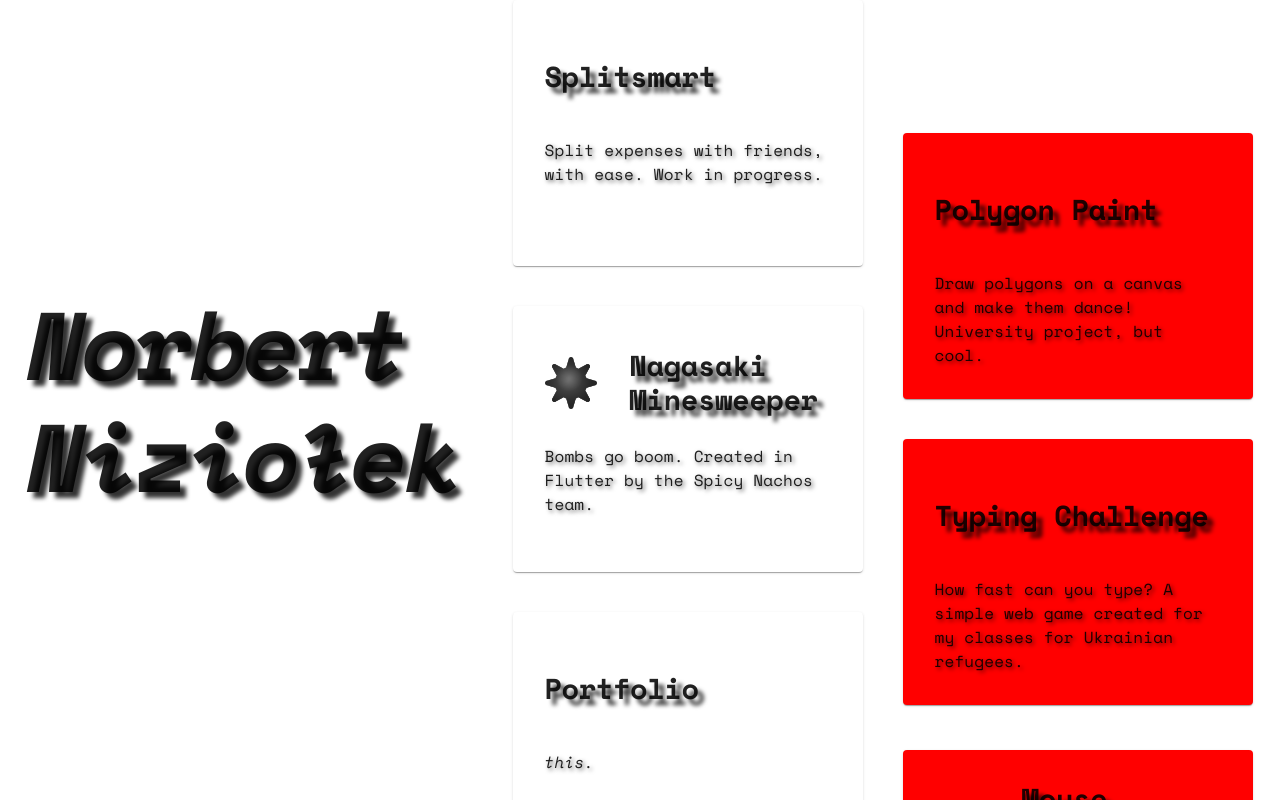
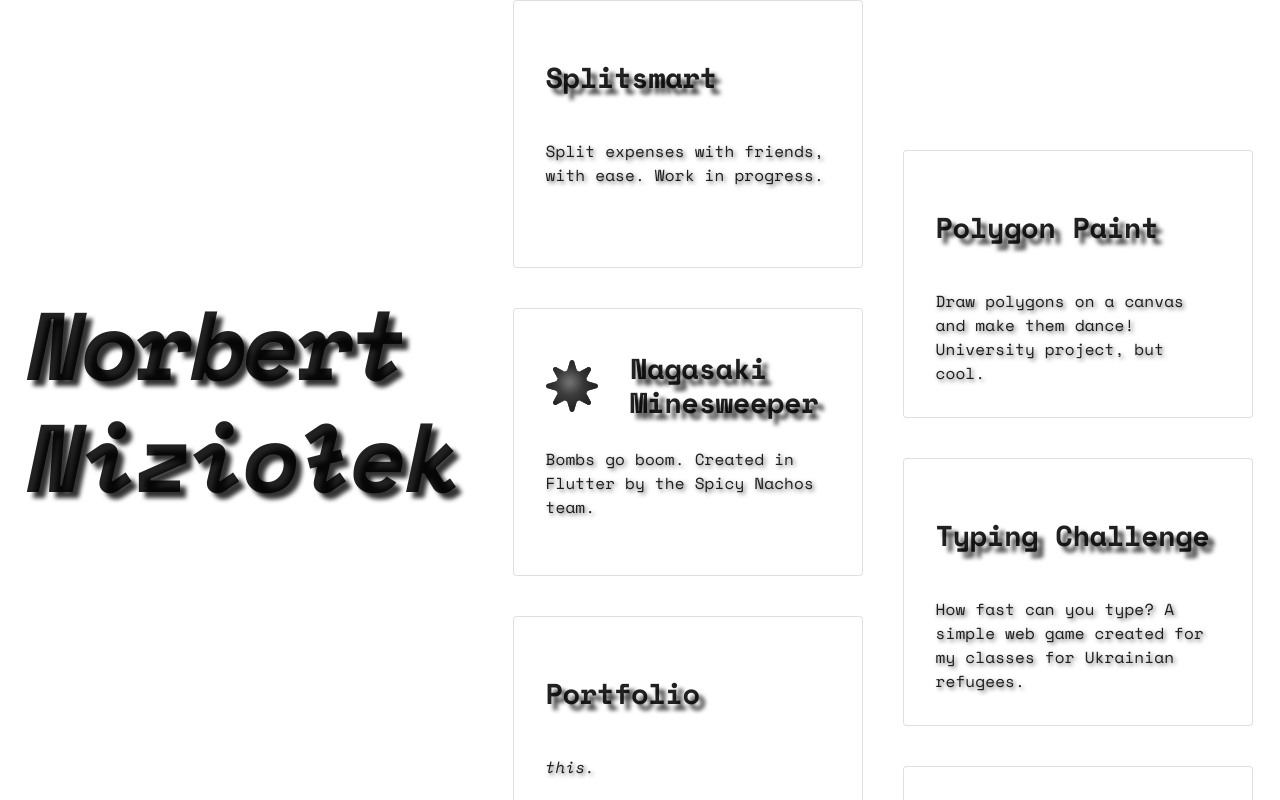
Before and after one commit to nizioleque/portfolio, a Next.js app: page / in a window 1280 px wide. Built offline with nearby package versions, Linux system fonts and the light colour scheme.

Commit message:
Fix card container scroll

```diff
--- a/pages/index.tsx
+++ b/pages/index.tsx
@@ -4,6 +4,7 @@ import Head from 'next/head';
 import ProjectsCards from '../src/components/indexCards/ProjectsCards';
 import ExtensionsCards from '../src/components/indexCards/ExtensionsCards';
 import AutoHotkeyCards from '../src/components/indexCards/AutoHotkeyCards';
+import CardContainer from '../src/components/CardContainer';
 
 const Home: NextPage = () => {
   return (
@@ -48,25 +49,11 @@ const Home: NextPage = () => {
             Niziołek
           </Typography>
         </Box>
-        <Box sx={{ overflowY: 'scroll', height: '100%' }}>
-          <Box
-            sx={{
-              display: 'grid',
-              justifyContent: 'center',
-              gridTemplateColumns: '350px 350px',
-              gap: 5,
-              '& > :nth-child(even)': {
-                backgroundColor: 'red',
-                position: 'relative',
-                top: '50%',
-              },
-            }}
-          >
-            <ProjectsCards />
-            <ExtensionsCards />
-            <AutoHotkeyCards />
-          </Box>
-        </Box>
+        <CardContainer>
+          <ProjectsCards />
+          <ExtensionsCards />
+          <AutoHotkeyCards />
+        </CardContainer>
       </Box>
     </>
   );
--- a/src/components/CardContainer.tsx
+++ b/src/components/CardContainer.tsx
@@ -1,45 +1,12 @@
 import { Box } from '@mui/material';
-import { ReactNode, useRef, useState } from 'react';
-import ArrowButton from './ArrowButton';
+import { ReactNode, useRef } from 'react';
 import CardContainerContext from '../contexts/CardContainerContext';
 
 interface CardContainerProps {
-  cards: ReactNode;
+  children: ReactNode;
 }
 
-function CardContainer({ cards }: CardContainerProps) {
-  const portalContainer = useRef<HTMLElement>();
-  const cardContainerRef = useRef<HTMLElement>();
-
-  const [cardScrollLeft, setCardScrollLeft] = useState<number>(0);
-  const scrollCardContainer = (
-    offset: number,
-    smooth: boolean = false
-  ): void => {
-    cardContainerRef.current?.scrollBy({
-      left: offset,
-      behavior: smooth ? 'smooth' : undefined,
-    });
-  };
-
-  const scrollCardContainerByChild = (offset: number): void => {
-    if (!cardContainerRef.current) return;
-    const childSize =
-      cardContainerRef.current.children[0]?.getBoundingClientRect().width + 16;
-    scrollCardContainer(offset * childSize, true);
-  };
-
-  const isCardContainerScrolledToEnd = (
-    direction: 'left' | 'right'
-  ): boolean => {
-    const container = cardContainerRef.current;
-    if (!container) return false;
-    if (direction === 'left') return container.scrollLeft === 0;
-    return (
-      container.scrollLeft === container.scrollWidth - container.offsetWidth
-    );
-  };
-
+function CardContainer({ children }: CardContainerProps) {
   const cardZIndex = useRef<number>(1);
   const getCardZIndex = (): number => {
     return cardZIndex.current++;
@@ -48,36 +15,32 @@ function CardContainer({ cards }: CardContainerProps) {
   return (
     <CardContainerContext.Provider
       value={{
-        portalContainer,
-        cardScrollLeft,
-        scrollCardContainer,
-        scrollCardContainerByChild,
-        isCardContainerScrolledToEnd,
         getCardZIndex,
       }}
     >
-      <Box className='card-container' position='relative'>
+      <Box
+        sx={{
+          overflowY: 'scroll',
+          height: '100%',
+          '&::-webkit-scrollbar': {
+            display: 'none',
+          },
+        }}
+      >
         <Box
-          ref={cardContainerRef}
-          onScroll={() => {
-            setCardScrollLeft(cardContainerRef.current?.scrollLeft ?? 0);
+          sx={{
+            display: 'grid',
+            justifyContent: 'center',
+            gridTemplateColumns: '350px 350px',
+            gap: 5,
+            '& > :nth-of-type(even)': {
+              position: 'relative',
+              top: 150,
+            },
           }}
-          sx={(theme) => ({
-            display: 'flex',
-            gap: 2,
-            overflowX: 'scroll',
-            py: 2,
-            px: theme.horizontalMargin,
-            '&::-webkit-scrollbar': {
-              display: 'none',
-            },
-          })}
         >
-          {cards}
+          {children}
         </Box>
-        <ArrowButton direction='left' />
-        <ArrowButton direction='right' />
-        <Box ref={portalContainer} />
       </Box>
     </CardContainerContext.Provider>
   );
--- a/src/components/ExpandableCard.tsx
+++ b/src/components/ExpandableCard.tsx
@@ -1,5 +1,5 @@
-import { Box, Card, Portal, SxProps } from '@mui/material';
-import { ReactNode, useContext, useEffect, useRef, useState } from 'react';
+import { Box, Card, CardProps, SxProps } from '@mui/material';
+import { ReactNode, useContext, useRef, useState } from 'react';
 import CardContainerContext from '../contexts/CardContainerContext';
 import { transitionTime, transitionTimingFunction } from '../theme';
 import AnimateHeight, { Height } from 'react-animate-height';
@@ -10,25 +10,14 @@ export interface ExpandableCardProps {
   contentExpanded: ReactNode;
 }
 
-function ExpandableCard({
-  width = 550,
-  content,
-  contentExpanded,
-}: ExpandableCardProps) {
-  const {
-    portalContainer,
-    cardScrollLeft,
-    scrollCardContainer,
-    getCardZIndex,
-  } = useContext(CardContainerContext);
+function ExpandableCard({ content, contentExpanded }: ExpandableCardProps) {
+  const { getCardZIndex } = useContext(CardContainerContext);
 
   const placeholderRef = useRef<HTMLDivElement>(null);
-  const expandedCardRef = useRef<HTMLDivElement>(null);
 
   const [isHovering, setIsHovering] = useState<boolean>(false);
   const [isMouseOver, setIsMouseOver] = useState<boolean>(false);
   const [isHiding, setIsHiding] = useState<boolean>(false);
-  const [_, setTouchStartX] = useState<number>(0);
 
   const mouseEnter = () => {
     if (!isMouseOver) {
@@ -55,35 +44,25 @@ function ExpandableCard({
   const [cardZIndex, setCardZIndex] = useState<number>(getCardZIndex());
   const updateCardZIndex = () => setCardZIndex(getCardZIndex());
 
+  const cardProps: CardProps = {
+    variant: 'outlined',
+  };
+
   const cardStyle: SxProps = {
     p: 4,
     pb: 0,
-    width,
     flexShrink: 0,
   };
 
-
-  useEffect(() => {
-    const handler = (event: WheelEvent) => {
-      hide();
-      event.preventDefault();
-      event.deltaX !== -0 && scrollCardContainer(event.deltaX);
-    };
-    const container = expandedCardRef.current;
-    if (!container) return;
-    container.addEventListener('wheel', handler, { passive: false });
-    return () => container.removeEventListener('wheel', handler);
-  }, [scrollCardContainer]);
-
   return (
-    <>
-      <Portal container={portalContainer.current}>
+    <Box sx={{ display: 'grid', position: 'relative' }}>
       <Box
         sx={{
-            position: 'absolute',
-            top: placeholderRef.current?.offsetTop,
-            left: placeholderRef.current?.offsetLeft,
+          gridColumn: 1,
+          gridRow: 1,
+
           height: placeholderRef.current?.offsetHeight,
+          width: placeholderRef.current?.offsetWidth,
           zIndex: cardZIndex,
 
           display: !isHovering ? 'none' : 'flex',
@@ -92,27 +71,16 @@ function ExpandableCard({
         }}
       >
         <Card
-            ref={expandedCardRef}
-            onTouchStart={(event) => {
-              setTouchStartX(event.changedTouches[0].screenX);
-            }}
           onTouchMove={(event) => {
+            // TODO hide all expanded cards on scroll
             mouseLeave();
-              setTouchStartX((previousX) => {
-                const currentX = event.changedTouches[0].screenX;
-                const deltaX = previousX - currentX;
-                scrollCardContainer(deltaX);
-                return currentX;
-              });
           }}
           onMouseEnter={mouseEnter}
           onMouseLeave={mouseLeave}
+          {...cardProps}
           sx={{
             ...cardStyle,
-              minHeight: placeholderRef.current?.offsetHeight,
-              width: placeholderRef.current?.offsetWidth,
-              transform: `translateX(${-cardScrollLeft}px)`,
-              touchAction: 'none',
+            minHeight: '100%',
           }}
         >
           {content}
@@ -129,21 +97,23 @@ function ExpandableCard({
           </AnimateHeight>
         </Card>
       </Box>
-      </Portal>
       <Card
         onMouseEnter={mouseEnter}
         onClick={mouseEnter}
         ref={placeholderRef}
+        {...cardProps}
         sx={{
+          gridColumn: 1,
+          gridRow: 1,
+
           ...cardStyle,
           visibility: isHovering ? 'hidden' : undefined,
-          maxWidth: '100%',
         }}
       >
         {content}
         <Box height={32} />
       </Card>
-    </>
+    </Box>
   );
 }
 
--- a/src/contexts/CardContainerContext.ts
+++ b/src/contexts/CardContainerContext.ts
@@ -1,20 +1,10 @@
 import { createContext, MutableRefObject } from 'react';
 
 interface CardContainerContext {
-  portalContainer: MutableRefObject<HTMLElement | undefined>;
-  cardScrollLeft: number;
-  scrollCardContainer: (offset: number) => void;
-  scrollCardContainerByChild: (offset: number) => void;
-  isCardContainerScrolledToEnd: (direction: 'left' | 'right') => boolean;
   getCardZIndex: () => number;
 }
 
 const cardContainerContextDefaultValue: CardContainerContext = {
-  portalContainer: { current: undefined },
-  cardScrollLeft: 0,
-  scrollCardContainer: () => {},
-  scrollCardContainerByChild: () => {},
-  isCardContainerScrolledToEnd: () => false,
   getCardZIndex: () => 0,
 };
 
```
Lines whose indentation alone changed are shown as unchanged.
